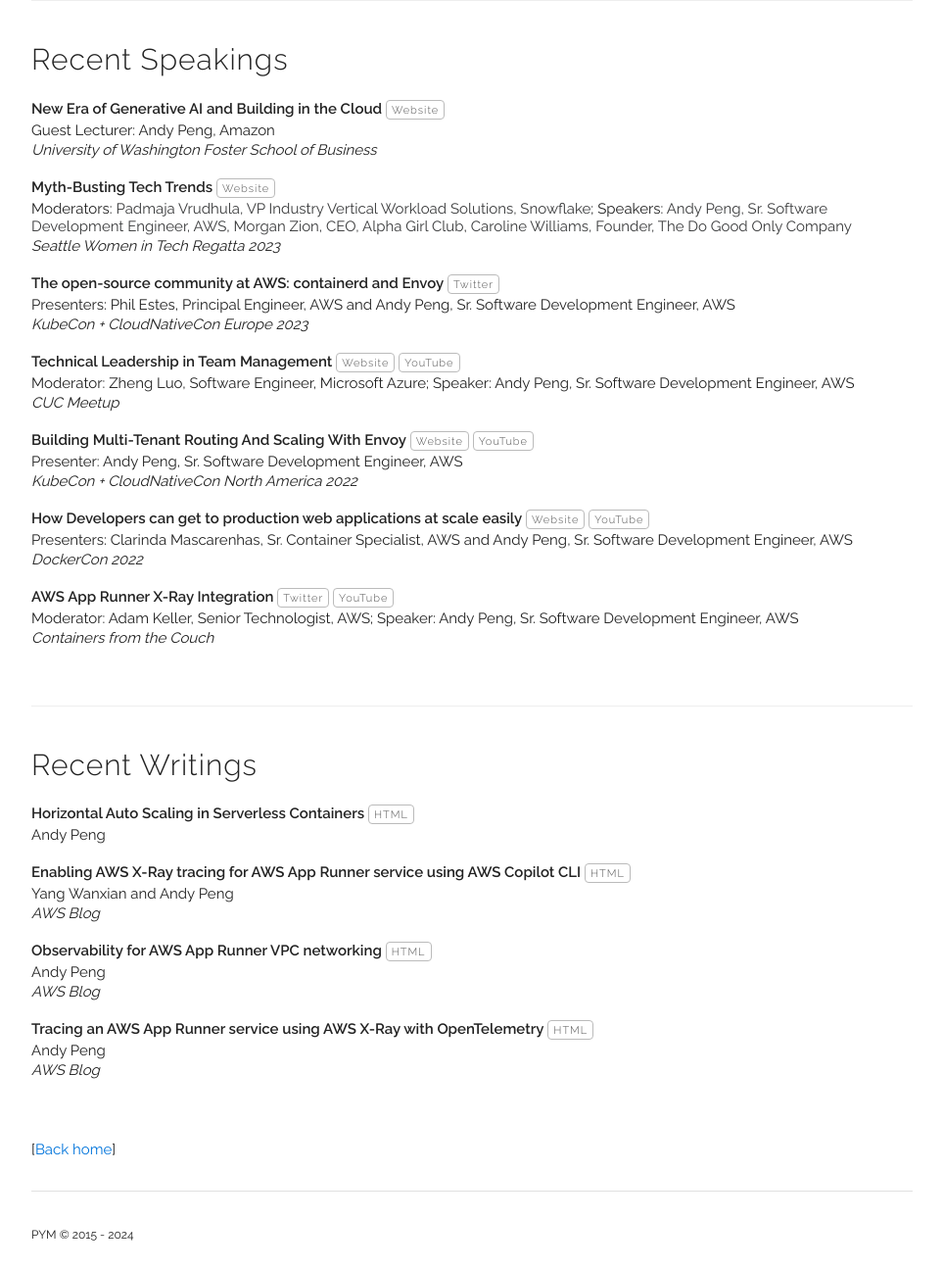
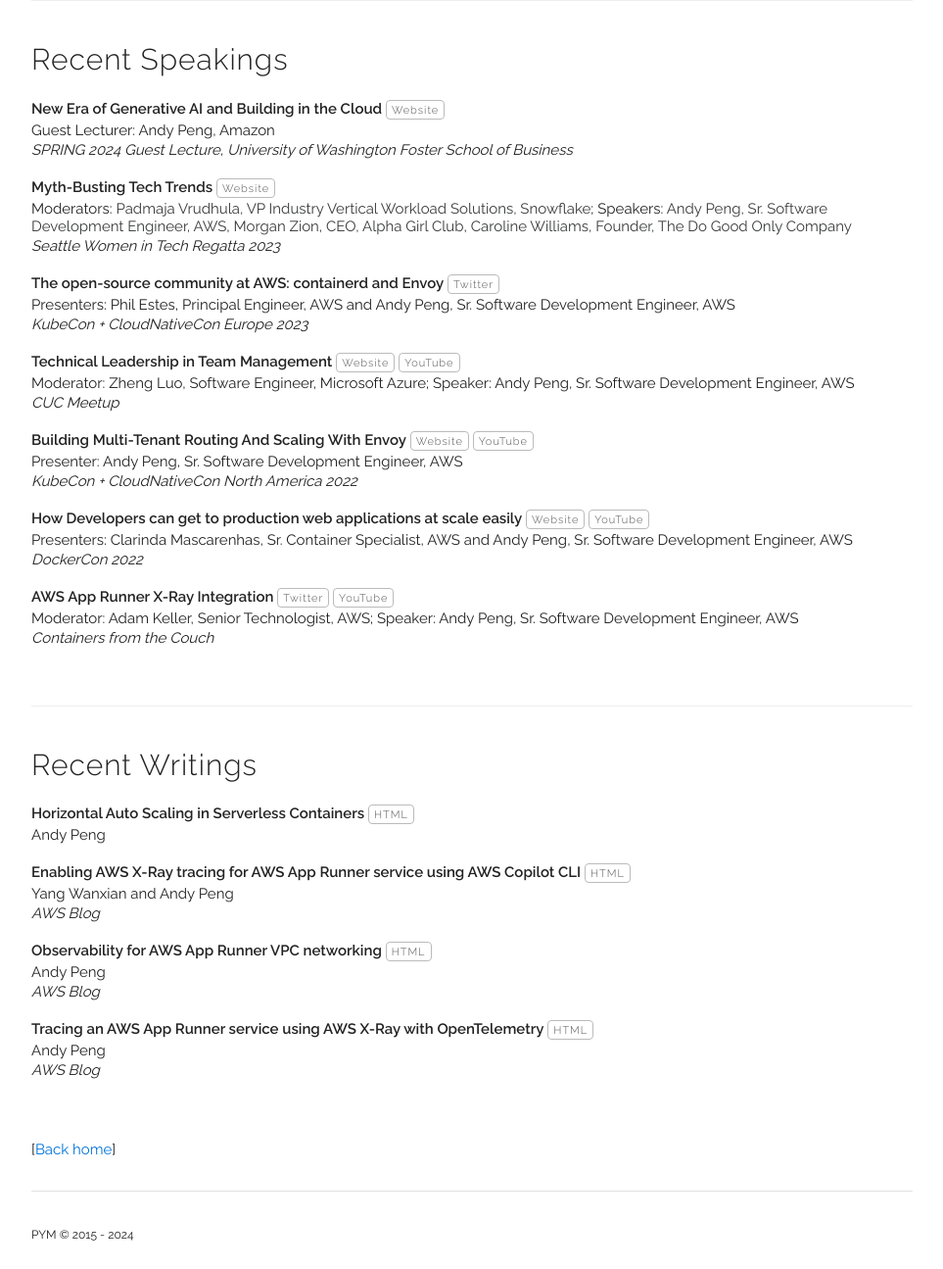
Before and after one commit to gfw001/gfw001.github.io, a Jekyll site: the page publications.html, which Jekyll copies as it is, in a window 1280 px wide. Shown: the whole page at 98% size, without its empty margins (158-1121 px from the left). Built offline with Jekyll 4.4.1, drawn with Linux system fonts in a browser that asks for light colours.

Commit message:
Update publications.html

```diff
--- a/publications.html
+++ b/publications.html
@@ -90,7 +90,7 @@
      <a class="button" href="https://foster.uw.edu/academics/degree-programs/master-of-science-in-information-systems/curriculum/" target="_blank">Website</a>
    </p>
   <p>Guest Lecturer: Andy Peng, Amazon</p>
-  <p><i>University of Washington Foster School of Business</i></p>
+  <p><i>SPRING 2024 Guest Lecture, University of Washington Foster School of Business</i></p>
   <div class="paper-buttons">
 
   </div>
```
